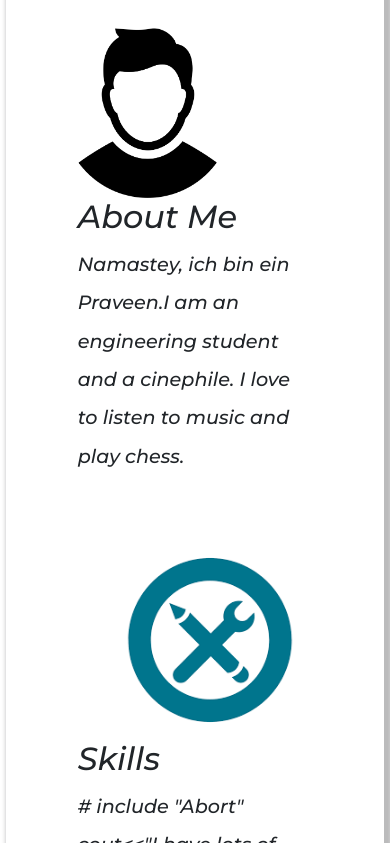
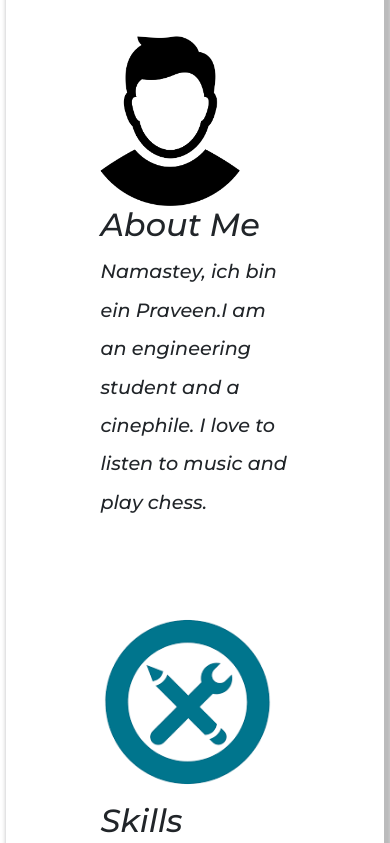
Before and after one commit to Praveen1912/praveen, a plain HTML site: page index.html in a window 390 px wide. Shown: the part 1204-2047 px from the top of the page. Drawn offline with nearby package versions, Linux system fonts and the light colour scheme.

Commit message:
Update per.css

```diff
--- a/per.css
+++ b/per.css
@@ -154,10 +154,3 @@ background: linear-gradient(220deg, rgba(0,0,0,1) 0%, rgba(108,142,167,0.2875349
         #skills:hover{
           box-shadow:4px 4px 4px 4px  rgba(44, 45, 48, 0.322);
         }
-	@media(max-width:991px){
-          #about,#collaboration,#Skills{
-            padding:5% 4%;
-            width:70%;
-          }
-
-         }
```
